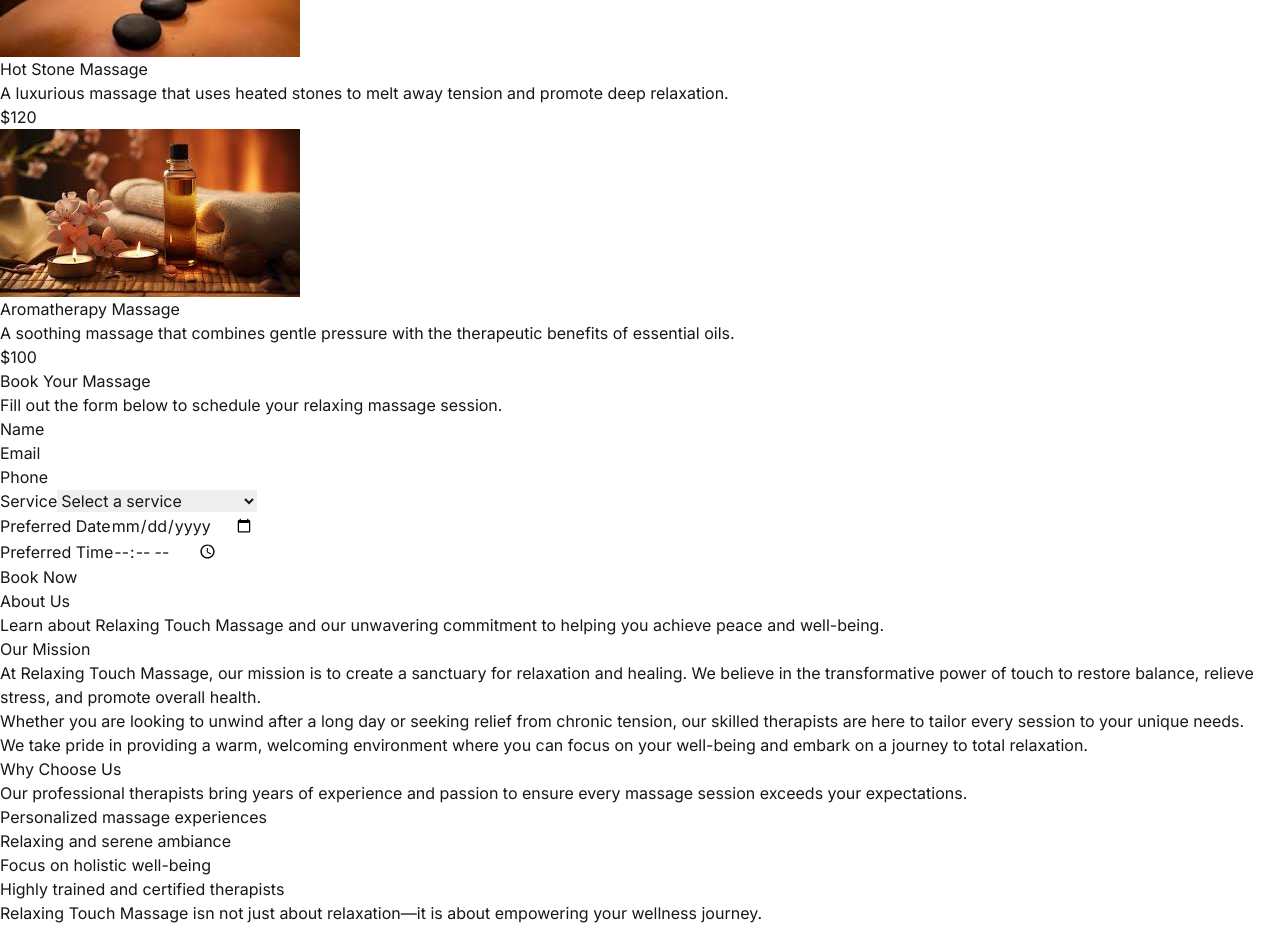
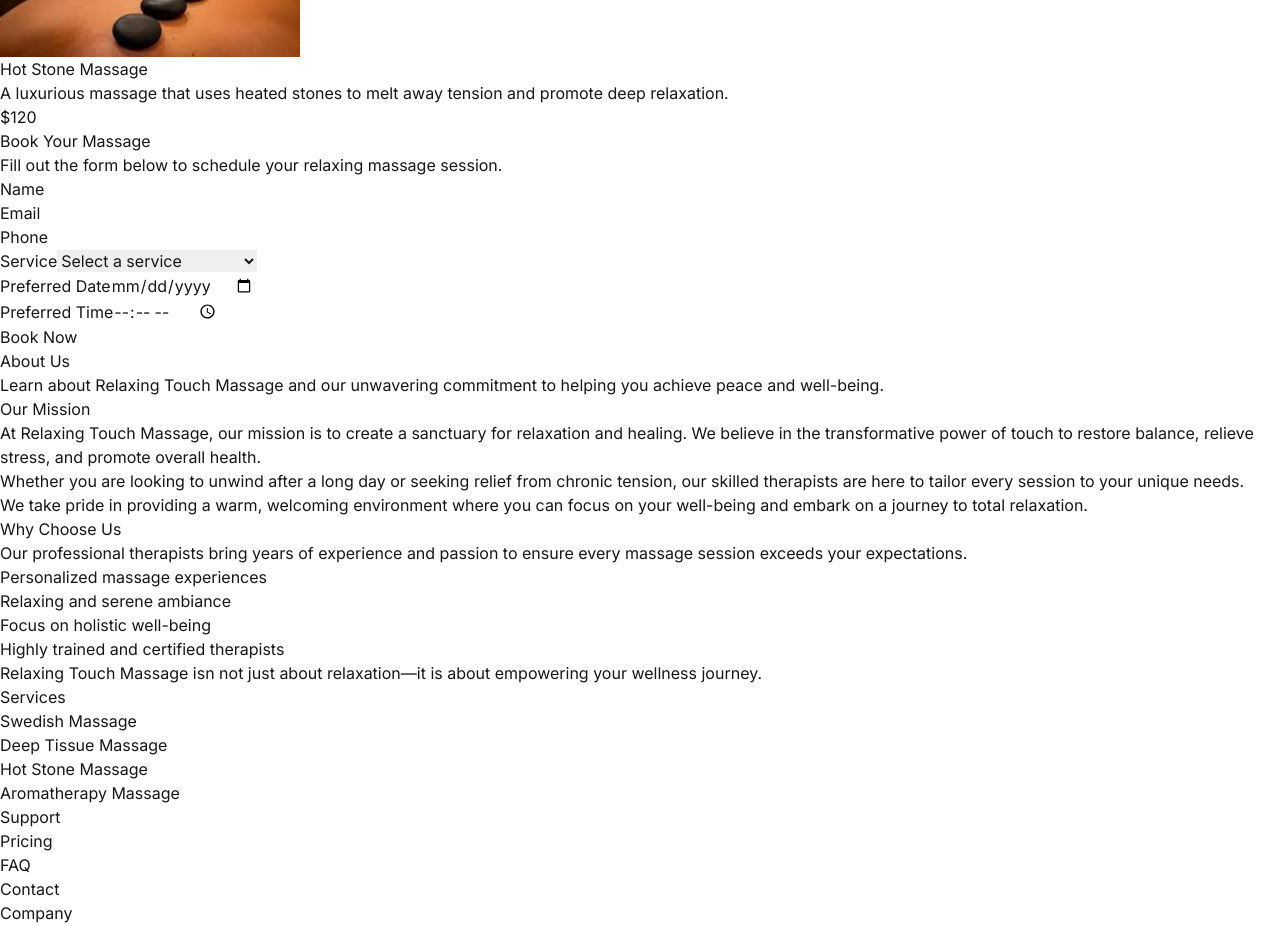
Before and after one commit to Akash-Harale/spa, a Next.js app: page / in a window 1280 px wide. Shown: the part 2660-3586 px from the top of the page. Built offline with nearby package versions, Linux system fonts and the light colour scheme.

Commit message:
deleted aromatherapyMassage

```diff
--- a/src/app/components/Services.tsx
+++ b/src/app/components/Services.tsx
@@ -42,13 +42,7 @@ const services = [
     description: 'A luxurious massage that uses heated stones to melt away tension and promote deep relaxation.',
     price: '$120',
     image: '/services/hotStoneMassage.jpeg',
-  },
-  {
-    name: 'Aromatherapy Massage',
-    description: 'A soothing massage that combines gentle pressure with the therapeutic benefits of essential oils.',
-    price: '$100',
-    image: '/services/aromatherapyMassage.jpeg',
-  },
+  }
 ]
 
 export default function Services() {
```
